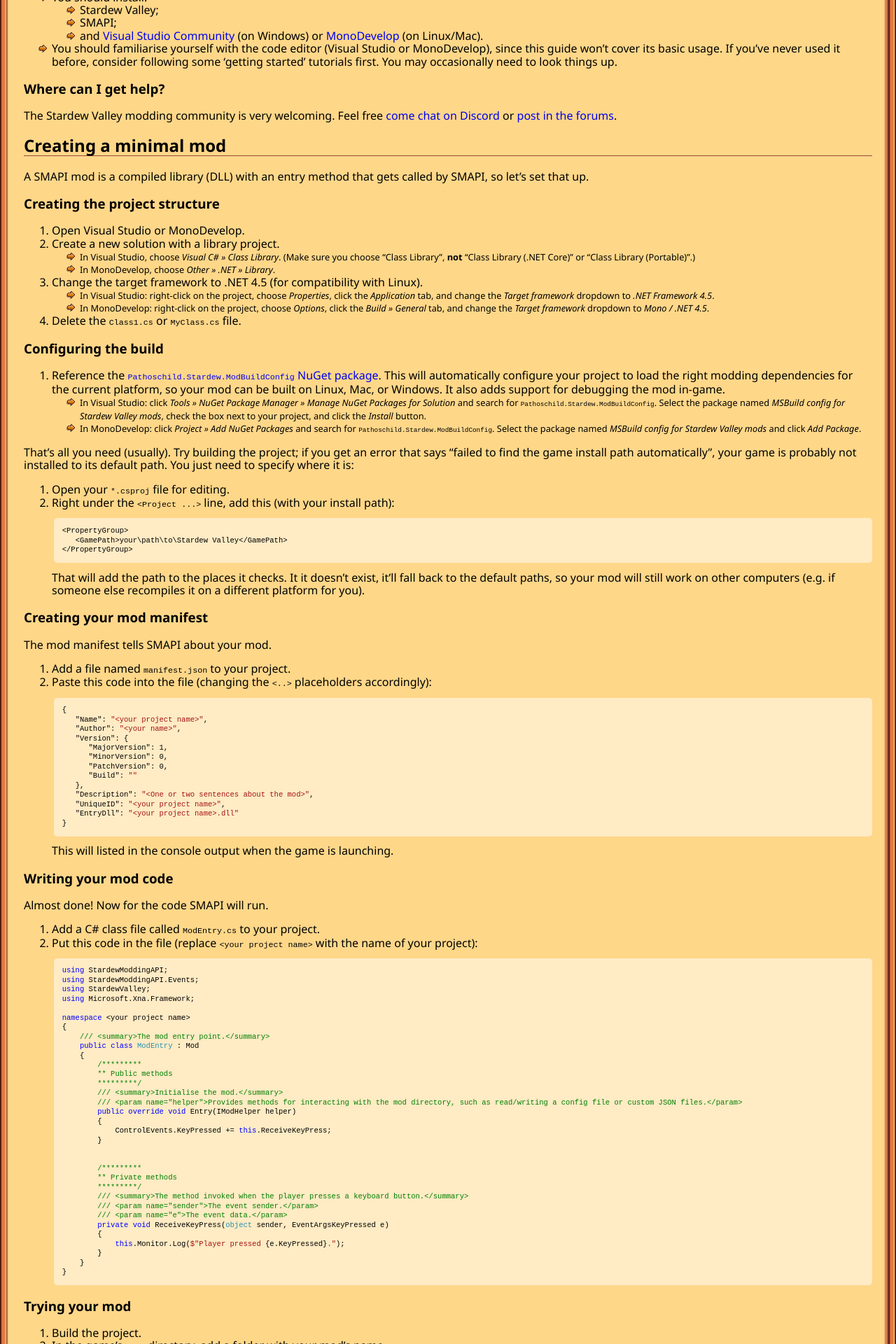
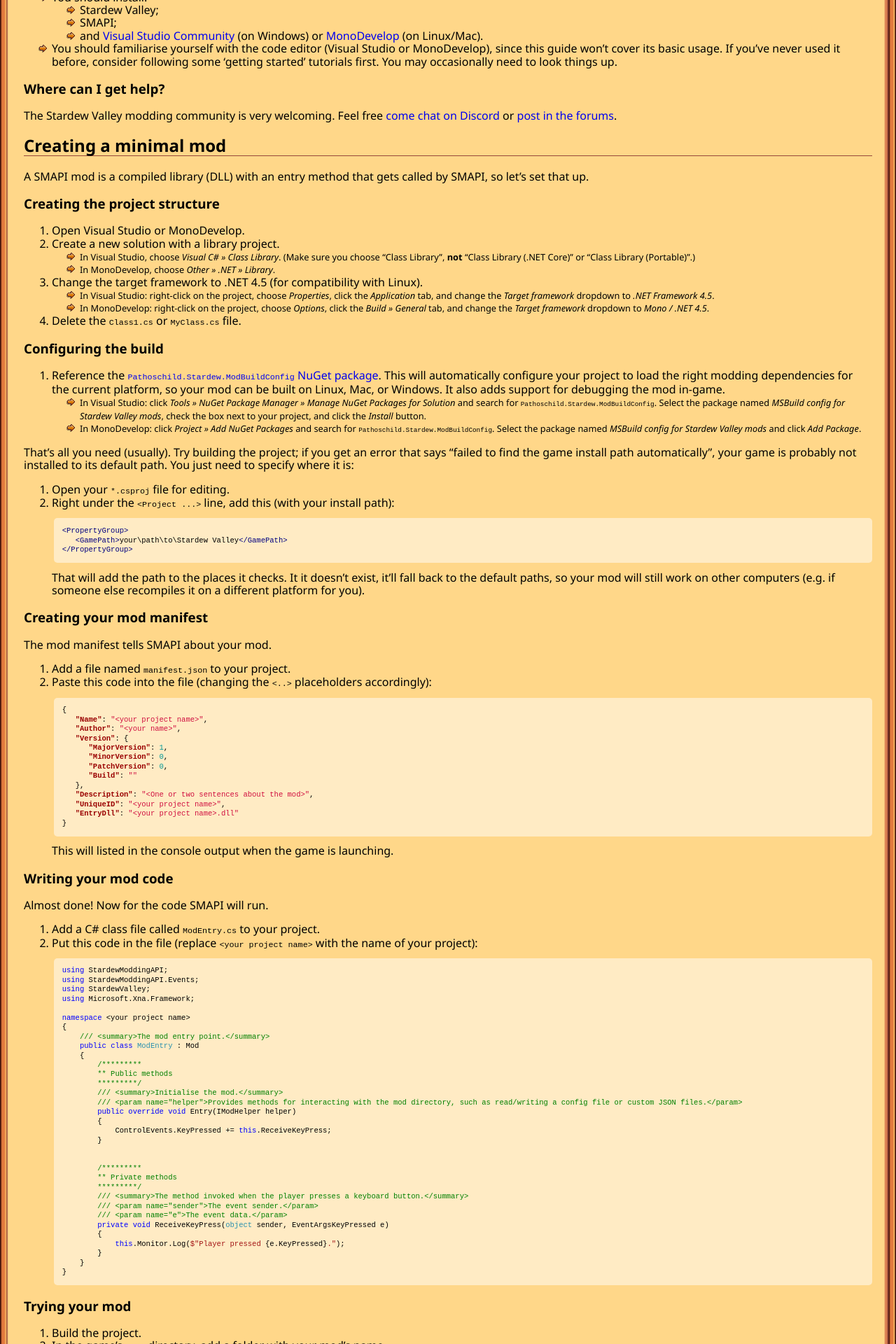
Before and after one commit to Pathoschild/canimod.github.io, a Jekyll site: the page built from guides/creating-a-smapi-mod.md, in a window 1280 px wide. Shown: the part 1591-3511 px from the top of the page at 70% size. Built offline with Jekyll 4.4.1, drawn with Linux system fonts in a browser that asks for light colours; nearby versions of some CDN libraries.

Commit message:
combine syntax highlighting schemes

```diff
--- a/_config.yml
+++ b/_config.yml
@@ -2,7 +2,7 @@
 url: "http://canimod.com"
 repo_url: "https://github.com/canimod/canimod.github.io"
 baseurl: ""
-cache_version: "r23" # appended to asset paths
+cache_version: "r27" # appended to asset paths
 analytics_id: "UA-86537387-1"
 
 markdown: kramdown
--- a/css/main.css
+++ b/css/main.css
@@ -122,7 +122,8 @@
     overflow: auto;
 }
 
-pre.highlight {
+pre.highlight,
+pre.cshighlight {
     background: #FFF;
     background: rgba(255, 255, 255, 0.5);
     border-radius: 5px;
--- a/css/syntax-highlighting.css
+++ b/css/syntax-highlighting.css
@@ -1,33 +1,103 @@
+/*********
+** GitHub theme
+** used for all languages except C#.
+*********/
 .highlight .hll { background-color: #ffffcc }
-.highlight .c { color: #008000 } /* Comment */
-.highlight .err { /*border: 1px solid #FF0000*/ } /* Error */
-.highlight .k { color: #0000ff } /* Keyword */
-.highlight .cm { color: #008000 } /* Comment.Multiline */
-.highlight .cp { color: #0000ff } /* Comment.Preproc */
-.highlight .c1 { color: #008000 } /* Comment.Single */
-.highlight .cs { color: #008000 } /* Comment.Special */
-.highlight .ge { font-style: italic } /* Generic.Emph */
-.highlight .gh { font-weight: bold } /* Generic.Heading */
-.highlight .gp { font-weight: bold } /* Generic.Prompt */
+.highlight .c { color: #999988; font-style: italic } /* Comment */
+.highlight .err { color: #a61717; background-color: #e3d2d2 } /* Error */
+.highlight .k { color: #000000; font-weight: bold } /* Keyword */
+.highlight .o { color: #000000; font-weight: bold } /* Operator */
+.highlight .cm { color: #999988; font-style: italic } /* Comment.Multiline */
+.highlight .cp { color: #999999; font-weight: bold; font-style: italic } /* Comment.Preproc */
+.highlight .c1 { color: #999988; font-style: italic } /* Comment.Single */
+.highlight .cs { color: #999999; font-weight: bold; font-style: italic } /* Comment.Special */
+.highlight .gd { color: #000000; background-color: #ffdddd } /* Generic.Deleted */
+.highlight .ge { color: #000000; font-style: italic } /* Generic.Emph */
+.highlight .gr { color: #aa0000 } /* Generic.Error */
+.highlight .gh { color: #999999 } /* Generic.Heading */
+.highlight .gi { color: #000000; background-color: #ddffdd } /* Generic.Inserted */
+.highlight .go { color: #888888 } /* Generic.Output */
+.highlight .gp { color: #555555 } /* Generic.Prompt */
 .highlight .gs { font-weight: bold } /* Generic.Strong */
-.highlight .gu { font-weight: bold } /* Generic.Subheading */
-.highlight .kc { color: #0000ff } /* Keyword.Constant */
-.highlight .kd { color: #0000ff } /* Keyword.Declaration */
-.highlight .kn { color: #0000ff } /* Keyword.Namespace */
-.highlight .kp { color: #0000ff } /* Keyword.Pseudo */
-.highlight .kr { color: #0000ff } /* Keyword.Reserved */
-.highlight .kt { color: #2b91af } /* Keyword.Type */
-.highlight .s { color: #a31515 } /* Literal.String */
-.highlight .nc { color: #2b91af } /* Name.Class */
-.highlight .ow { color: #0000ff } /* Operator.Word */
-.highlight .sb { color: #a31515 } /* Literal.String.Backtick */
-.highlight .sc { color: #a31515 } /* Literal.String.Char */
-.highlight .sd { color: #a31515 } /* Literal.String.Doc */
-.highlight .s2 { color: #a31515 } /* Literal.String.Double */
-.highlight .se { color: #a31515 } /* Literal.String.Escape */
-.highlight .sh { color: #a31515 } /* Literal.String.Heredoc */
-.highlight .si { color: #a31515 } /* Literal.String.Interpol */
-.highlight .sx { color: #a31515 } /* Literal.String.Other */
-.highlight .sr { color: #a31515 } /* Literal.String.Regex */
-.highlight .s1 { color: #a31515 } /* Literal.String.Single */
-.highlight .ss { color: #a31515 } /* Literal.String.Symbol */
+.highlight .gu { color: #aaaaaa } /* Generic.Subheading */
+.highlight .gt { color: #aa0000 } /* Generic.Traceback */
+.highlight .kc { color: #000000; font-weight: bold } /* Keyword.Constant */
+.highlight .kd { color: #000000; font-weight: bold } /* Keyword.Declaration */
+.highlight .kn { color: #000000; font-weight: bold } /* Keyword.Namespace */
+.highlight .kp { color: #000000; font-weight: bold } /* Keyword.Pseudo */
+.highlight .kr { color: #000000; font-weight: bold } /* Keyword.Reserved */
+.highlight .kt { color: #445588; font-weight: bold } /* Keyword.Type */
+.highlight .m { color: #009999 } /* Literal.Number */
+.highlight .s { color: #d01040 } /* Literal.String */
+.highlight .na { color: #008080 } /* Name.Attribute */
+.highlight .nb { color: #0086B3 } /* Name.Builtin */
+.highlight .nc { color: #445588; font-weight: bold } /* Name.Class */
+.highlight .no { color: #008080 } /* Name.Constant */
+.highlight .nd { color: #3c5d5d; font-weight: bold } /* Name.Decorator */
+.highlight .ni { color: #800080 } /* Name.Entity */
+.highlight .ne { color: #990000; font-weight: bold } /* Name.Exception */
+.highlight .nf { color: #990000; font-weight: bold } /* Name.Function */
+.highlight .nl { color: #990000; font-weight: bold } /* Name.Label */
+.highlight .nn { color: #555555 } /* Name.Namespace */
+.highlight .nt { color: #000080 } /* Name.Tag */
+.highlight .nv { color: #008080 } /* Name.Variable */
+.highlight .ow { color: #000000; font-weight: bold } /* Operator.Word */
+.highlight .w { color: #bbbbbb } /* Text.Whitespace */
+.highlight .mf { color: #009999 } /* Literal.Number.Float */
+.highlight .mh { color: #009999 } /* Literal.Number.Hex */
+.highlight .mi { color: #009999 } /* Literal.Number.Integer */
+.highlight .mo { color: #009999 } /* Literal.Number.Oct */
+.highlight .sb { color: #d01040 } /* Literal.String.Backtick */
+.highlight .sc { color: #d01040 } /* Literal.String.Char */
+.highlight .sd { color: #d01040 } /* Literal.String.Doc */
+.highlight .s2 { color: #d01040 } /* Literal.String.Double */
+.highlight .se { color: #d01040 } /* Literal.String.Escape */
+.highlight .sh { color: #d01040 } /* Literal.String.Heredoc */
+.highlight .si { color: #d01040 } /* Literal.String.Interpol */
+.highlight .sx { color: #d01040 } /* Literal.String.Other */
+.highlight .sr { color: #009926 } /* Literal.String.Regex */
+.highlight .s1 { color: #d01040 } /* Literal.String.Single */
+.highlight .ss { color: #990073 } /* Literal.String.Symbol */
+.highlight .bp { color: #999999 } /* Name.Builtin.Pseudo */
+.highlight .vc { color: #008080 } /* Name.Variable.Class */
+.highlight .vg { color: #008080 } /* Name.Variable.Global */
+.highlight .vi { color: #008080 } /* Name.Variable.Instance */
+.highlight .il { color: #009999 } /* Literal.Number.Integer.Long */
+
+/*********
+** VS theme
+** customised to remove error highlighting; only used for C#.
+*********/
+.cshighlight .hll { background-color: #ffffcc }
+.cshighlight .c { color: #008000 } /* Comment */
+.cshighlight .err { /*border: 1px solid #FF0000*/ } /* Error */
+.cshighlight .k { color: #0000ff } /* Keyword */
+.cshighlight .cm { color: #008000 } /* Comment.Multiline */
+.cshighlight .cp { color: #0000ff } /* Comment.Preproc */
+.cshighlight .c1 { color: #008000 } /* Comment.Single */
+.cshighlight .cs { color: #008000 } /* Comment.Special */
+.cshighlight .ge { font-style: italic } /* Generic.Emph */
+.cshighlight .gh { font-weight: bold } /* Generic.Heading */
+.cshighlight .gp { font-weight: bold } /* Generic.Prompt */
+.cshighlight .gs { font-weight: bold } /* Generic.Strong */
+.cshighlight .gu { font-weight: bold } /* Generic.Subheading */
+.cshighlight .kc { color: #0000ff } /* Keyword.Constant */
+.cshighlight .kd { color: #0000ff } /* Keyword.Declaration */
+.cshighlight .kn { color: #0000ff } /* Keyword.Namespace */
+.cshighlight .kp { color: #0000ff } /* Keyword.Pseudo */
+.cshighlight .kr { color: #0000ff } /* Keyword.Reserved */
+.cshighlight .kt { color: #2b91af } /* Keyword.Type */
+.cshighlight .s { color: #a31515 } /* Literal.String */
+.cshighlight .nc { color: #2b91af } /* Name.Class */
+.cshighlight .ow { color: #0000ff } /* Operator.Word */
+.cshighlight .sb { color: #a31515 } /* Literal.String.Backtick */
+.cshighlight .sc { color: #a31515 } /* Literal.String.Char */
+.cshighlight .sd { color: #a31515 } /* Literal.String.Doc */
+.cshighlight .s2 { color: #a31515 } /* Literal.String.Double */
+.cshighlight .se { color: #a31515 } /* Literal.String.Escape */
+.cshighlight .sh { color: #a31515 } /* Literal.String.Heredoc */
+.cshighlight .si { color: #a31515 } /* Literal.String.Interpol */
+.cshighlight .sx { color: #a31515 } /* Literal.String.Other */
+.cshighlight .sr { color: #a31515 } /* Literal.String.Regex */
+.cshighlight .s1 { color: #a31515 } /* Literal.String.Single */
+.cshighlight .ss { color: #a31515 } /* Literal.String.Symbol */
--- a/js/main.js
+++ b/js/main.js
@@ -1,5 +1,8 @@
 $(function() {
     "use strict";
+
+    // add class for C# syntax highlighting
+    $(".language-c\\# .highlight").removeClass("highlight").addClass("cshighlight");
 
     // Markdown isn't parsed inside a <section> tag. As a hack, wrap any section.anchor tags around the next section.
     $("section.anchor").each(function() {
```
Also changed, not shown: 1 other file.
